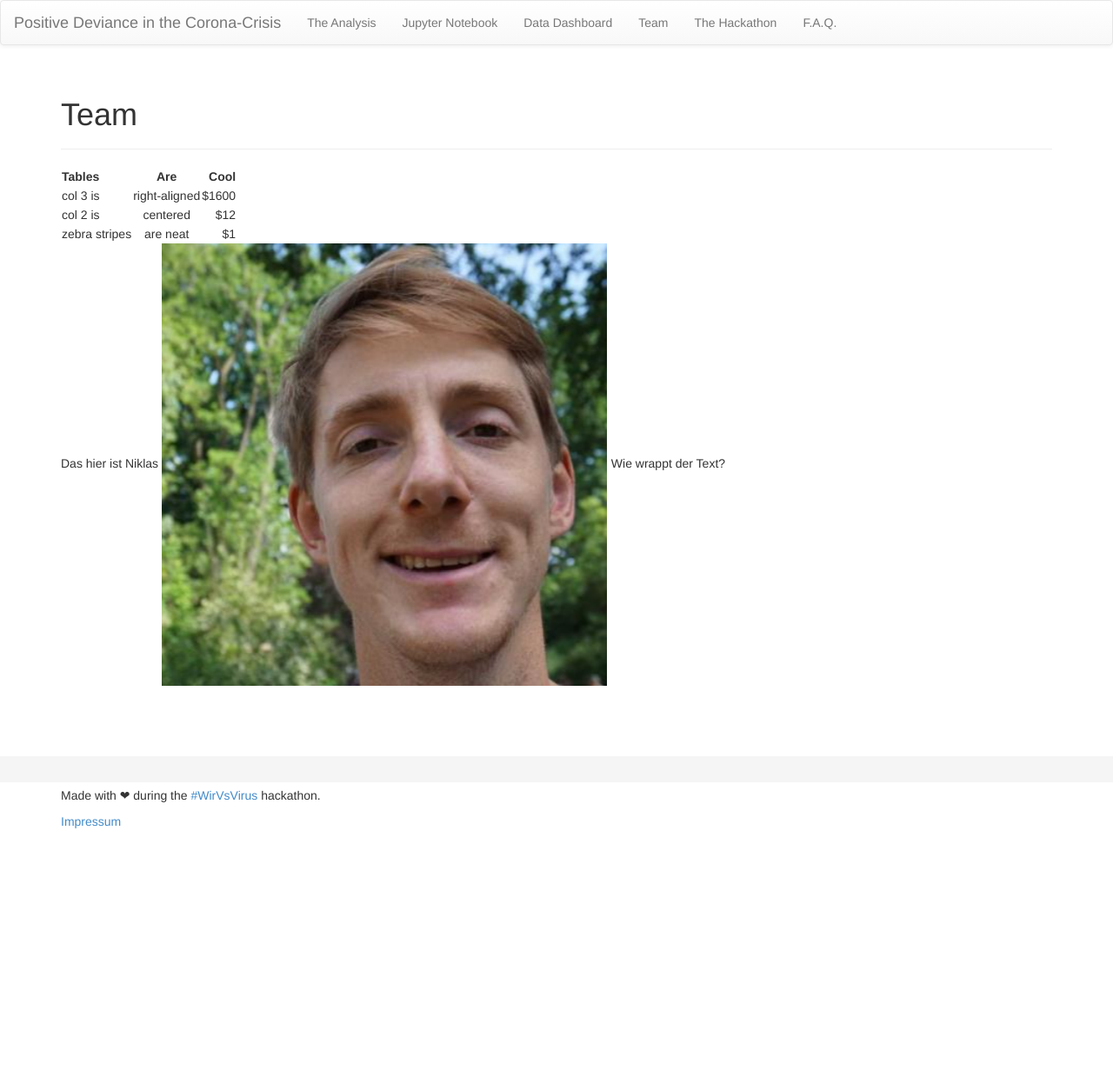
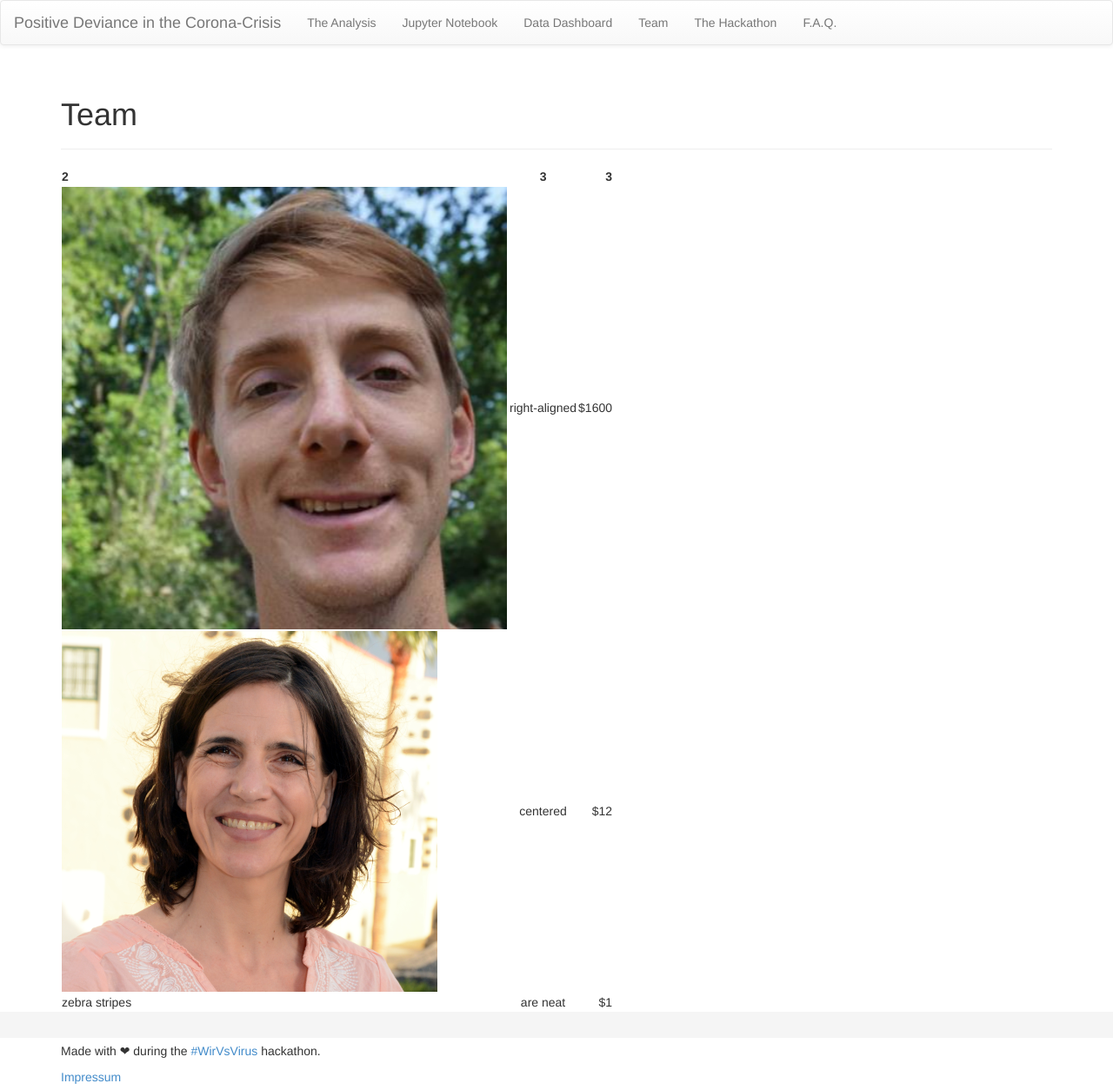
Before and after one commit to pd-viral/web, a Jekyll site: the page built from pages/team.md, in a window 1280 px wide. Shown: the whole page at 87% size. Built offline with Jekyll 4.4.1, drawn with Linux system fonts in a browser that asks for light colours; nearby versions of some CDN libraries; before the commit the page ends 960 px from its top, so only the background shows below that.

Commit message:
some changes

```diff
--- a/pages/team.md
+++ b/pages/team.md
@@ -4,15 +4,8 @@ title: Team
 description: This is our team
 ---
 
-| Tables        | Are           | Cool  |
+|     2   |    3     |  3  |
 | ------------- |:-------------:| -----:|
-| col 3 is      | right-aligned | $1600 |
-| col 2 is      | centered      |   $12 |
+|![Niklas](../img/profile/NiklasWulkow.png)  | right-aligned | $1600 |
+| ![Niklas](../img/profile/Catherine.png)       | centered      |   $12 |
 | zebra stripes | are neat      |    $1 |
-
-
-
-
-Das hier ist Niklas
-![Niklas](../img/profile/NiklasWulkow.png)
-Wie wrappt der Text?
```
Also changed, not shown: img/profile/Catherine.png (renamed from img/profile/Unbenannt.PNG), 1 other file.
